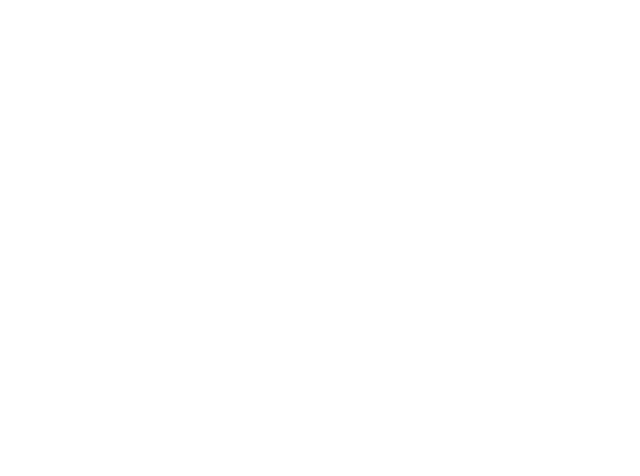
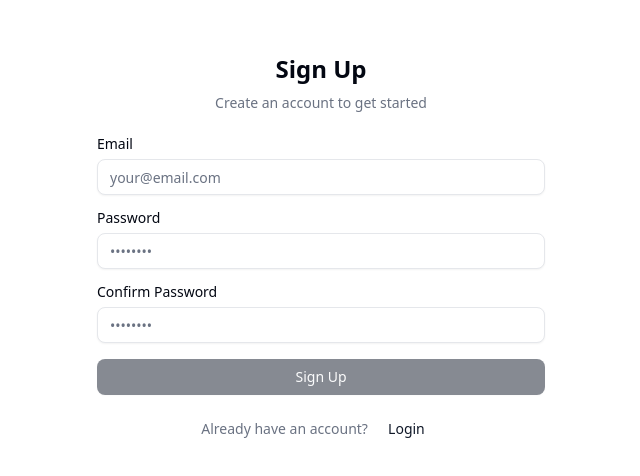
Before and after one commit to wesselgrift/sveltekit-spa, a SvelteKit app: page /signup in a window 1280 px wide. Shown: the part 150-626 px from the top of the page, without its empty margins (319-959 px from the left). Built offline with nearby package versions, Linux system fonts and the light colour scheme; no server answers.

Commit message:
created auth pages

```diff
--- a/src/lib/auth/actions.ts
+++ b/src/lib/auth/actions.ts
@@ -11,6 +11,8 @@ import {
 	isSignInWithEmailLink,
 	signInWithEmailLink,
 	sendPasswordResetEmail,
+	verifyPasswordResetCode as firebaseVerifyPasswordResetCode,
+	confirmPasswordReset as firebaseConfirmPasswordReset,
 	sendEmailVerification,
 	signOut,
 	type User
@@ -84,9 +86,24 @@ export async function verifyMagicLink(email?: string): Promise<string | null> {
 
 // Send password reset email to the user.
 // The user will receive an email with a link to reset their password.
+// Configure action URL in Firebase Console to point to your reset password handler page.
 // Throws Firebase auth errors that should be caught and displayed to the user.
 export async function resetPassword(email: string): Promise<void> {
 	await sendPasswordResetEmail(auth, email);
+}
+
+// Verify password reset action code from URL.
+// Returns the email address associated with the reset code.
+// Throws Firebase auth errors if code is invalid or expired.
+export async function verifyPasswordResetCode(code: string): Promise<string> {
+	return await firebaseVerifyPasswordResetCode(auth, code);
+}
+
+// Confirm password reset with new password.
+// Uses the action code from the reset email URL and sets the new password.
+// Throws Firebase auth errors that should be caught and displayed to the user.
+export async function confirmPasswordReset(code: string, newPassword: string): Promise<void> {
+	await firebaseConfirmPasswordReset(auth, code, newPassword);
 }
 
 // Resend email verification to the current user.
--- a/src/lib/auth/index.ts
+++ b/src/lib/auth/index.ts
@@ -14,6 +14,8 @@ export {
 	sendMagicLink,
 	verifyMagicLink,
 	resetPassword,
+	verifyPasswordResetCode,
+	confirmPasswordReset,
 	sendVerificationEmail,
 	logout
 } from './actions';
--- a/src/routes/(protected)/app/+page.svelte
+++ b/src/routes/(protected)/app/+page.svelte
@@ -1,18 +1,49 @@
 <script lang="ts">
 	/**
 	 * Protected App Page
-	 *
-	 * Protected page accessible at /app (only when authenticated).
-	 *
-	 * Will contain:
-	 * - Import user from $lib/auth/state.svelte.ts
-	 * - Import logout from $lib/auth/actions.ts
-	 * - Import ShadCN Button component
-	 * - Display user information (email, etc.)
-	 * - Logout button using ShadCN Button component
-	 * - Protected content that requires authentication
 	 */
+
+	import { authState } from '$lib/auth/state.svelte';
+	import { logout } from '$lib/auth/actions';
+	import { Button } from '$lib/components/ui/button';
+	import { goto } from '$app/navigation';
+
+	let loggingOut = $state(false);
+
+	// Handle logout action
+	// Redirects to login page after successful logout
+	async function handleLogout(): Promise<void> {
+		loggingOut = true;
+		try {
+			await logout();
+			// Redirect to login page after logout
+			// The auth guard will handle this automatically, but explicit redirect is clearer
+			goto('/login');
+		} catch (error) {
+			console.error('Logout error:', error);
+			// Reset logging out state on error so user can try again
+			loggingOut = false;
+		}
+	}
+
+	// Get user display name (prefer displayName, fallback to email)
+	const userName = $derived(
+		authState.user?.displayName || authState.user?.email || 'User'
+	);
 </script>
 
-<!-- TODO: Implement protected page with user info and logout functionality -->
-Hello!
+<div class="container mx-auto p-6 max-w-2xl">
+	<div class="flex flex-col gap-4">
+		<h1 class="text-2xl font-semibold">Hello, {userName}!</h1>
+
+		<div class="flex gap-2">
+			<Button
+				onclick={handleLogout}
+				disabled={loggingOut}
+				variant="outline"
+			>
+				{loggingOut ? 'Logging out...' : 'Logout'}
+			</Button>
+		</div>
+	</div>
+</div>
--- a/src/routes/(public)/(auth)/reset-password/+page.svelte
+++ b/src/routes/(public)/(auth)/reset-password/+page.svelte
@@ -3,16 +3,102 @@
 	 * Reset Password Page
 	 *
 	 * Password reset page accessible at /reset-password.
-	 *
-	 * Will contain:
-	 * - Import resetPassword from $lib/auth/actions.ts
-	 * - Import ShadCN components: Input, Label, Button
-	 * - Email input form using Input and Label components
-	 * - Form submission handler that calls resetPassword
-	 * - Success message display after email is sent
-	 * - Link back to login using Button component
-	 * - Error message display
+	 * Handles password reset email requests. User enters email and receives
+	 * a password reset link via email.
 	 */
+
+	import { resetPassword, getAuthErrorMessage } from '$lib/auth';
+	import { Button } from '$lib/components/ui/button';
+	import { Input } from '$lib/components/ui/input';
+	import { Label } from '$lib/components/ui/label';
+
+	// Form state
+	let email = $state('');
+	let loading = $state(false);
+	let error = $state<string | null>(null);
+	let success = $state(false);
+
+	// Validation
+	const isValid = $derived(email.length > 0);
+
+	async function handleSubmit(): Promise<void> {
+		if (!isValid) {
+			error = 'Please enter your email address';
+			return;
+		}
+
+		try {
+			loading = true;
+			error = null;
+			await resetPassword(email);
+			success = true;
+			email = ''; // Clear form
+		} catch (err) {
+			error = getAuthErrorMessage(err);
+		} finally {
+			loading = false;
+		}
+	}
 </script>
 
-<!-- TODO: Implement reset password form with ShadCN components -->
+<div class="flex min-h-screen items-center justify-center p-4">
+	<div class="w-full max-w-md space-y-6">
+		<div class="text-center">
+			<h1 class="text-2xl font-bold">Reset Password</h1>
+			<p class="mt-2 text-sm text-muted-foreground">
+				Enter your email address and we'll send you a link to reset your password
+			</p>
+		</div>
+
+		{#if success}
+			<div class="space-y-4 text-center">
+				<div class="rounded-lg border p-4">
+					<h2 class="text-lg font-semibold mb-2">Check your email</h2>
+					<p class="text-sm text-muted-foreground">
+						We've sent password reset instructions to your email address.
+						Please check your inbox and follow the link to reset your password.
+					</p>
+				</div>
+				<Button href="/login" class="w-full">
+					Back to login
+				</Button>
+			</div>
+		{:else}
+			<div class="space-y-4">
+				{#if error}
+					<p class="text-sm text-destructive">{error}</p>
+				{/if}
+
+				<form
+					onsubmit={(e) => {
+						e.preventDefault();
+						handleSubmit();
+					}}
+					class="space-y-4"
+				>
+					<div class="space-y-2">
+						<Label for="email">Email</Label>
+						<Input
+							id="email"
+							type="email"
+							placeholder="your@email.com"
+							bind:value={email}
+							required
+							disabled={loading}
+						/>
+					</div>
+					<Button type="submit" disabled={loading || !isValid} class="w-full">
+						{loading ? 'Sending...' : 'Send Reset Link'}
+					</Button>
+				</form>
+
+				<!-- Link back to login -->
+				<div class="text-center">
+					<Button variant="link" href="/login" class="text-sm">
+						Back to login
+					</Button>
+				</div>
+			</div>
+		{/if}
+	</div>
+</div>
--- a/src/routes/(public)/(auth)/signup/+page.svelte
+++ b/src/routes/(public)/(auth)/signup/+page.svelte
@@ -3,26 +3,136 @@
 	 * Signup Page
 	 *
 	 * Signup page accessible at /signup.
-	 *
-	 * Will contain:
-	 * - Import user from $lib/auth/state.svelte.ts
-	 * - Import signupWithEmail from $lib/auth/actions.ts
-	 * - Import goto from $app/navigation
-	 * - Import $page from $app/stores to read next query param
-	 * - Import ShadCN components: Input, Label, Button
-	 * - Import getAuthErrorMessage from $lib/auth/errors.ts for user-friendly error messages
-	 * - $effect to redirect to /app if already logged in (check user !== null)
-	 * - Email, password, and confirm password fields using Input and Label components
-	 * - Client-side validation (password match, min length)
-	 * - Form submission handler that calls signupWithEmail
-	 * - After successful signup:
-	 *   - Extract `next` query param: `$page.url.searchParams.get('next')`
-	 *   - Redirect to `/verify-email?next=${encodeURIComponent(next ?? '')}`
-	 *   - Preserve any `next` param if user came from protected route
-	 *   - Note: Redirect to /verify-email (not /app) since email needs verification first
-	 * - Link to login using Button component
-	 * - Error message display using getAuthErrorMessage() for user-friendly messages
+	 * Handles user registration with email and password.
+	 * After signup, redirects to verify-email page since email verification is required.
 	 */
+
+	import { goto } from '$app/navigation';
+	import { page } from '$app/state';
+	import { authState, signupWithEmail, getAuthErrorMessage } from '$lib/auth';
+	import { Button } from '$lib/components/ui/button';
+	import { Input } from '$lib/components/ui/input';
+	import { Label } from '$lib/components/ui/label';
+
+	// Form state
+	let email = $state('');
+	let password = $state('');
+	let confirmPassword = $state('');
+	let loading = $state(false);
+	let error = $state<string | null>(null);
+
+	// Get next param for redirect after verification
+	const nextParam = $derived(page.url.searchParams.get('next'));
+
+	// Redirect if already logged in
+	$effect(() => {
+		if (!authState.loading && authState.user !== null) {
+			goto(nextParam ?? '/app');
+		}
+	});
+
+	// Validation
+	const passwordsMatch = $derived(password === confirmPassword);
+	const isValid = $derived(
+		email.length > 0 &&
+		password.length >= 6 &&
+		passwordsMatch
+	);
+
+	async function handleSubmit(): Promise<void> {
+		if (!isValid) {
+			if (password.length < 6) {
+				error = 'Password must be at least 6 characters';
+			} else if (!passwordsMatch) {
+				error = 'Passwords do not match';
+			} else {
+				error = 'Please fill in all fields';
+			}
+			return;
+		}
+
+		try {
+			loading = true;
+			error = null;
+			await signupWithEmail(email, password);
+			// Redirect to verify-email page after successful signup
+			const next = nextParam ? `?next=${encodeURIComponent(nextParam)}` : '';
+			goto(`/verify-email${next}`);
+		} catch (err) {
+			error = getAuthErrorMessage(err);
+		} finally {
+			loading = false;
+		}
+	}
 </script>
 
-<!-- TODO: Implement signup form with ShadCN components -->
+<div class="flex min-h-screen items-center justify-center p-4">
+	<div class="w-full max-w-md space-y-6">
+		<div class="text-center">
+			<h1 class="text-2xl font-bold">Sign Up</h1>
+			<p class="mt-2 text-sm text-muted-foreground">
+				Create an account to get started
+			</p>
+		</div>
+
+		<div class="space-y-4">
+			{#if error}
+				<p class="text-sm text-destructive">{error}</p>
+			{/if}
+
+			<form onsubmit={(e) => { e.preventDefault(); handleSubmit(); }} class="space-y-4">
+				<div class="space-y-2">
+					<Label for="email">Email</Label>
+					<Input
+						id="email"
+						type="email"
+						placeholder="your@email.com"
+						bind:value={email}
+						required
+						disabled={loading}
+					/>
+				</div>
+				<div class="space-y-2">
+					<Label for="password">Password</Label>
+					<Input
+						id="password"
+						type="password"
+						placeholder="••••••••"
+						bind:value={password}
+						required
+						disabled={loading}
+						minlength={6}
+					/>
+					{#if password.length > 0 && password.length < 6}
+						<p class="text-xs text-muted-foreground">Password must be at least 6 characters</p>
+					{/if}
+				</div>
+				<div class="space-y-2">
+					<Label for="confirm-password">Confirm Password</Label>
+					<Input
+						id="confirm-password"
+						type="password"
+						placeholder="••••••••"
+						bind:value={confirmPassword}
+						required
+						disabled={loading}
+					/>
+					{#if confirmPassword.length > 0 && !passwordsMatch}
+						<p class="text-xs text-destructive">Passwords do not match</p>
+					{/if}
+				</div>
+				<Button type="submit" disabled={loading || !isValid} class="w-full">
+					{loading ? 'Creating account...' : 'Sign Up'}
+				</Button>
+			</form>
+
+			<!-- Link to login page -->
+			<div class="text-center">
+				<span class="text-sm text-muted-foreground">Already have an account? </span>
+				<Button variant="link" href="/login" class="text-sm">
+					Login
+				</Button>
+			</div>
+		</div>
+	</div>
+</div>
```
Also changed, not shown: src/routes/(public)/(auth)/verify-email/+page.svelte (+175 -21 lines), 1 other file (tests, documents, lock files or other folders).
